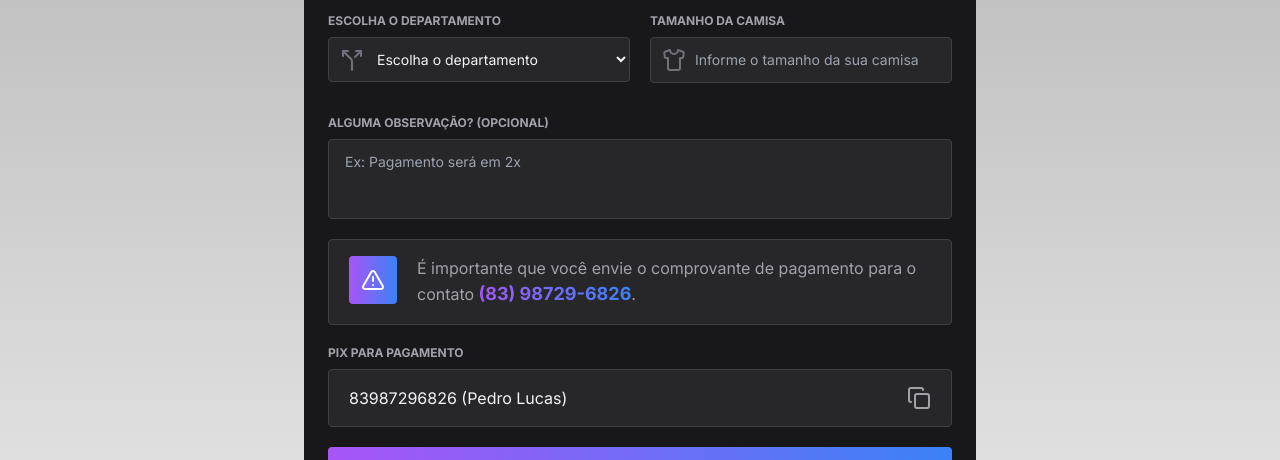
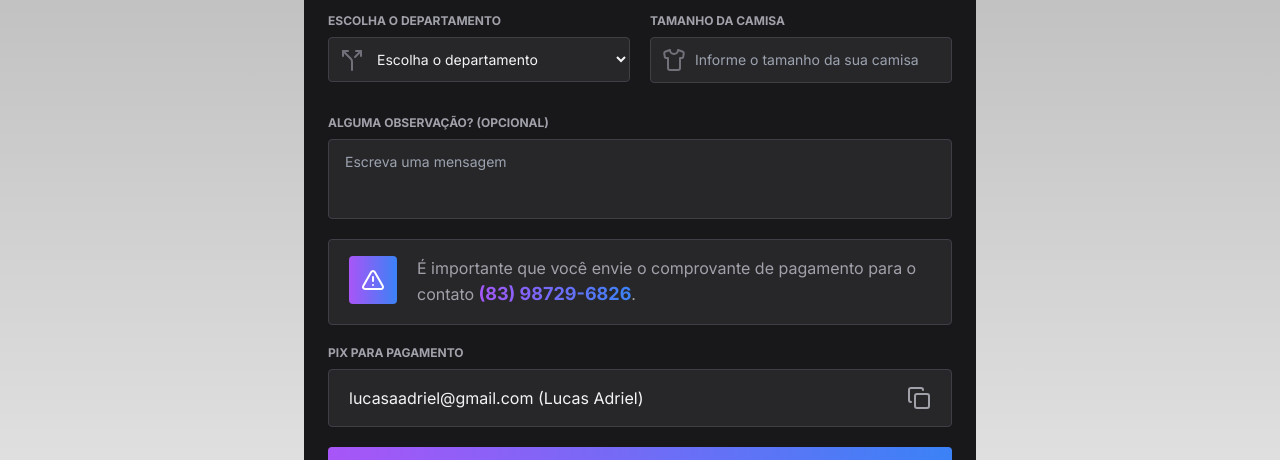
Before and after one commit to pelucs/connect, a Next.js app: page / in a window 1280 px wide. Shown: the part 2400-2860 px from the top of the page. Built offline with nearby package versions, Linux system fonts and the light colour scheme; a web font is replaced by a local one.

Commit message:
Update Form.tsx

```diff
--- a/src/components/Form.tsx
+++ b/src/components/Form.tsx
@@ -56,7 +56,7 @@ export default () => {
     let textCopy = document.querySelector("#copy");
 
     if(textCopy){
-      let formatText = textCopy.innerHTML.replace("(Pedro Lucas)", "");
+      let formatText = textCopy.innerHTML.replace("(Lucas Adriel)", "");
 
       navigator.clipboard.writeText(formatText);
 
@@ -194,7 +194,7 @@ export default () => {
 
           <textarea
             {...register("description")}
-            placeholder="Ex: Pagamento será em 2x"
+            placeholder="Escreva uma mensagem"
             className="w-full h-20 rounded px-4 py-3 outline-none text-sm bg-zinc-800 border
             border-zinc-700 hover:border-purple-primary focus:border-purple-primary
             transition-all resize-none"
@@ -221,7 +221,7 @@ export default () => {
 
         <div className="px-5 py-4 bg-zinc-800 border rounded border-zinc-700 flex items-center justify-between gap-3">
           <p id="copy" className="whitespace-nowrap text-ellipsis overflow-hidden">
-            83987296826 (Pedro Lucas)
+            lucasaadriel@gmail.com (Lucas Adriel)
           </p>
 
           <span onClick={copyTransfer}>
```
